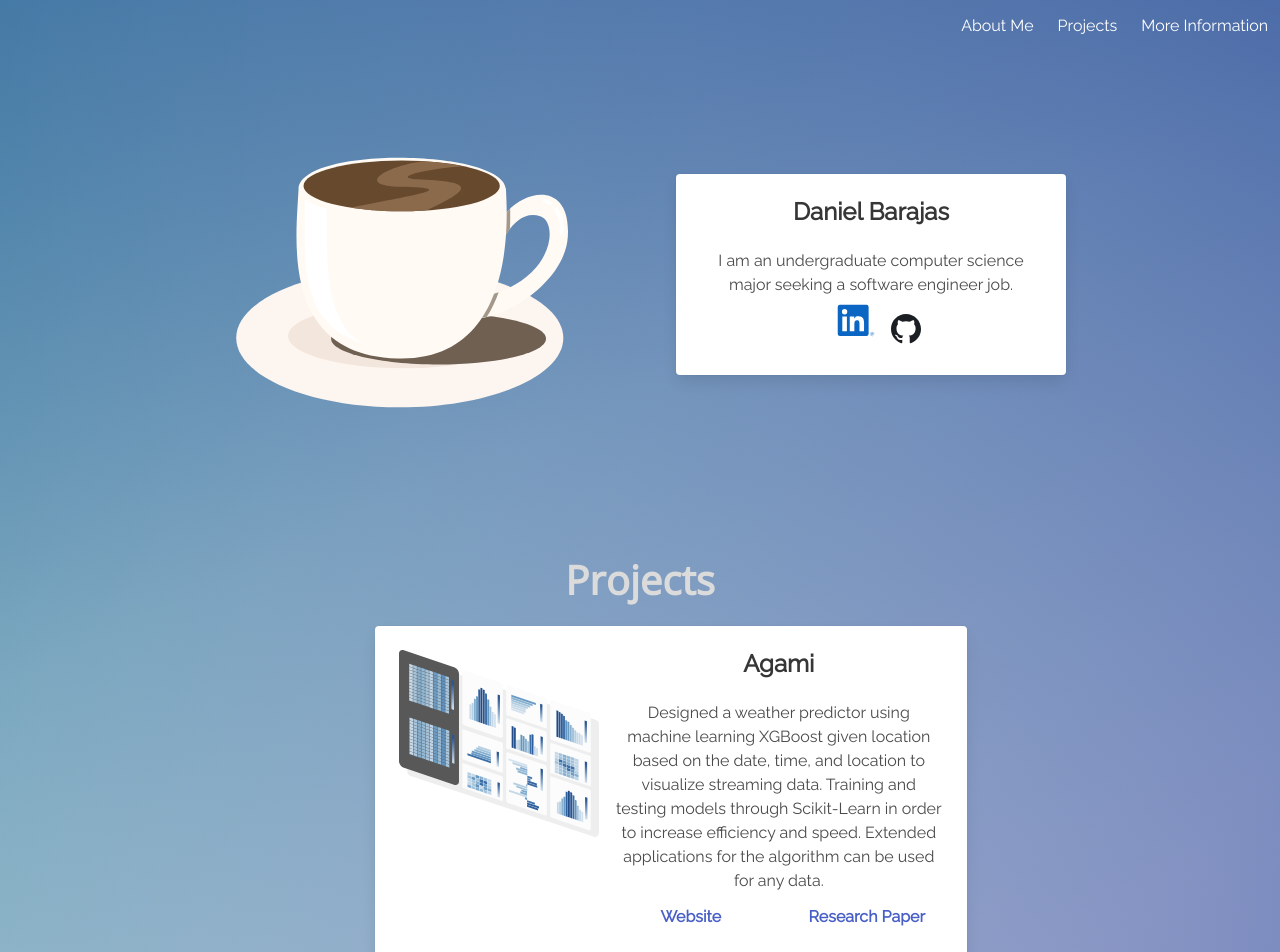
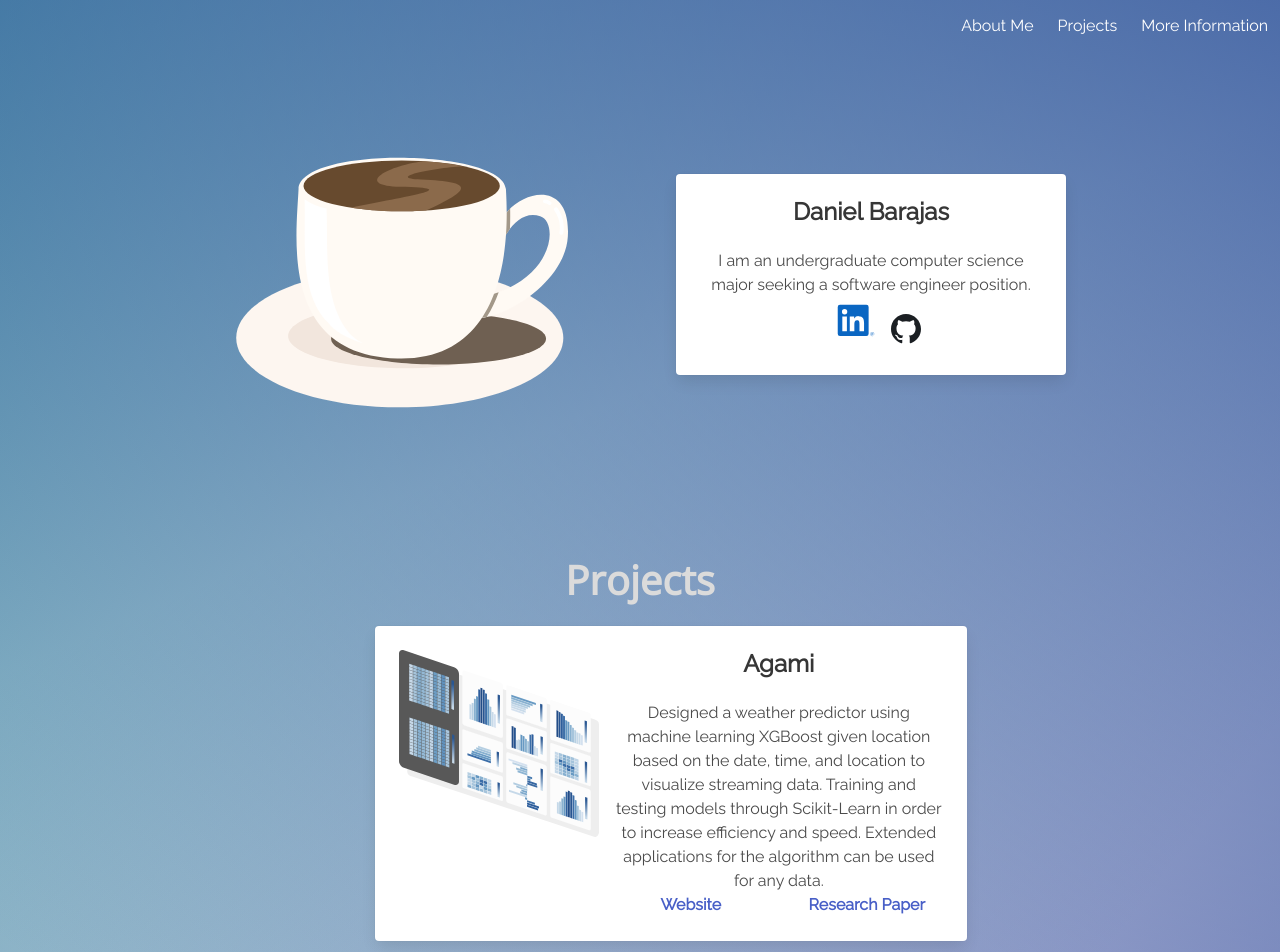
Before and after one commit to djbarajas/djbarajas.github.io, a Vue app: page / in a window 1280 px wide. Shown: the top 952 px of the page. Built offline with nearby package versions, Linux system fonts and the light colour scheme.

Commit message:
added info to site

```diff
--- a/src/App.vue
+++ b/src/App.vue
@@ -14,7 +14,7 @@
               through Scikit-Learn in order to increase efficiency and speed.
               Extended applications for the algorithm can be used for any data.
             </p>
-            <div class="columns is-vcentered is-centered my-0">
+            <div class="columns is-vcentered is-centered">
               <div class="column">
                 <b><a href="https://ewwong2.github.io/Agami/">Website</a></b>
               </div>
--- a/src/components/AboutMe.vue
+++ b/src/components/AboutMe.vue
@@ -13,7 +13,7 @@
           </div>
 
           <div class="content">
-            I am an undergraduate computer science major seeking a software engineer job.
+            I am an undergraduate computer science major seeking a software engineer position.
             <br>
               <a href="https://www.linkedin.com/in/djbarajas/"><img src="LinkedIn-Icon-Logo.svg" class="my-0" style="max-width: 70px"/></a>
               <a href="https://github.com/djbarajas"><img src="Octicons-mark-github.svg" style="max-width: 30px"/></a>
--- a/src/components/Project.vue
+++ b/src/components/Project.vue
@@ -1,5 +1,5 @@
 <template>
-  <div class="columns">
+  <div class="columns is-vcentered">
     <div class="column is-two-thirds is-offset-one-fifth">
   <div class="card">
     <div class="card-content">
```
